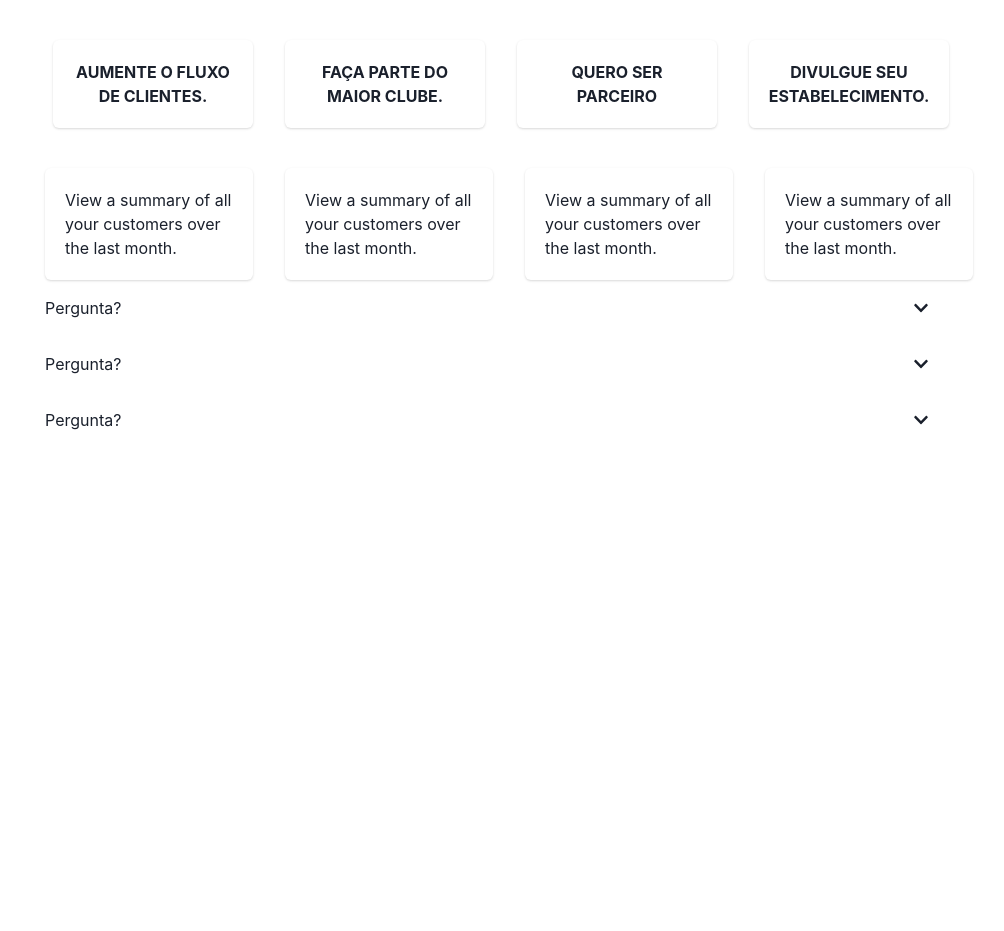
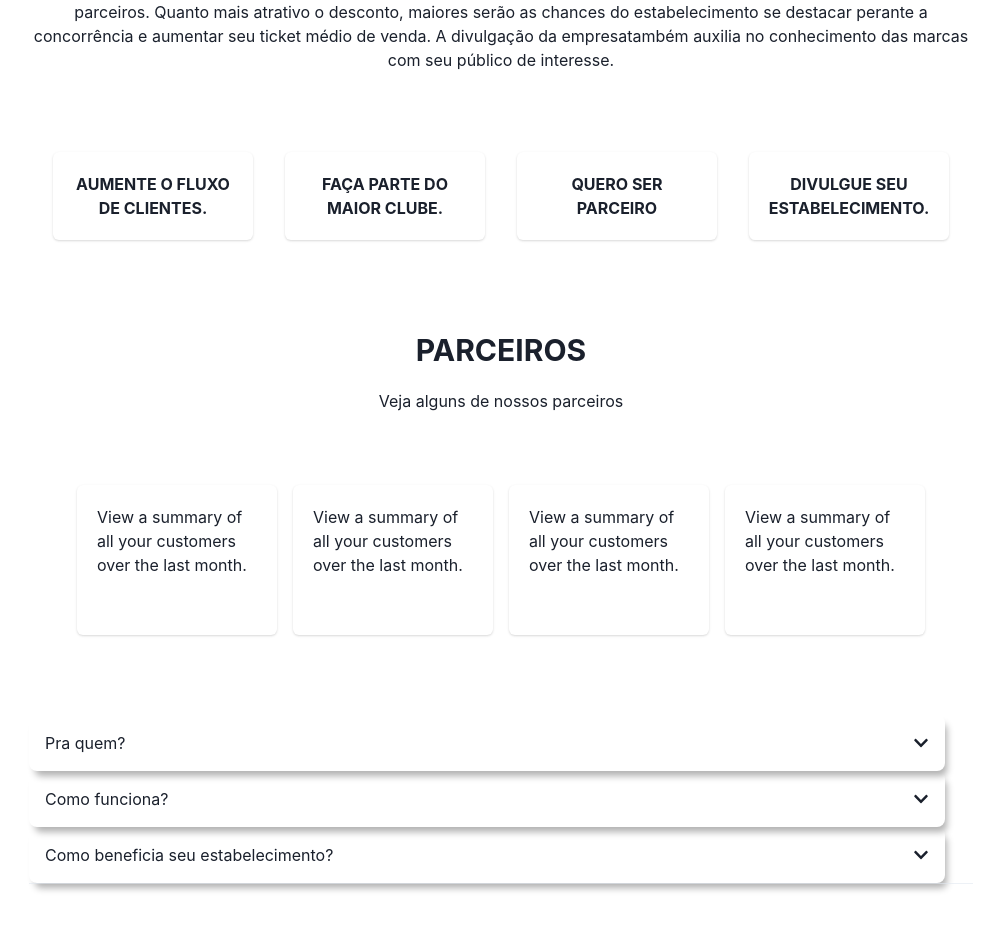
Before and after one commit to rafael346/landing-new-establishments, a Next.js app: page / in a window 1280 px wide. Shown: the part 667-1598 px from the top of the page, without its empty margins (11-1015 px from the left). Before the commit the page ends 1115 px from the top, so only its background shows below. Built offline with nearby package versions, Linux system fonts and the light colour scheme.

Commit message:
feat: customization final

```diff
--- a/src/app/page.tsx
+++ b/src/app/page.tsx
@@ -5,7 +5,7 @@ import Dropdown from "@/components/Dropdown";
 import Form from "@/components/Form";
 import NavMenu from "@/components/NavMenu";
 import PartnersView from "@/components/PartnersView";
-import { Divider, Flex, Text } from "@chakra-ui/react";
+import { Divider, Flex, Spacer, Text } from "@chakra-ui/react";
 import Image from 'next/image'
 
 
@@ -29,20 +29,26 @@ export default function Home() {
 
       <Form />
      <Divider />
-     <Text fontSize='4xl' alignSelf='center' my='10' fontWeight='bold'>A PARCERIA QUE SEU ESTABELECIMENTO PRECISA</Text>
+     <Text fontSize='4xl' alignSelf='center' mt='10' mb='4' fontWeight='bold'>A PARCERIA QUE SEU ESTABELECIMENTO PRECISA</Text>
+     <Text fontSize='md' textAlign='center' mb='10'>Com associados espalhados em diferentes regiões, isso formenta o aumento do fluxo de clientes nos estabelecimentos parceiros. Quanto mais atrativo o desconto, maiores serão as chances do estabelecimento se destacar perante a concorrência e aumentar seu ticket médio de venda. A divulgação da empresatambém auxilia no conhecimento das marcas com seu público de interesse.</Text>
       <Cards />
+      <Text fontSize='3xl' alignSelf='center' mt='10' mb='4' fontWeight='bold'>PARCEIROS</Text>
+      <Text fontSize='md' textAlign='center' mb='8'>Veja alguns de nossos parceiros</Text>
 
       <PartnersView />
 
-      <Dropdown title='Pergunta?'>
+      <Dropdown title='Pra quem?'>
         Resposta
       </Dropdown>
-      <Dropdown title='Pergunta?'>
+      <Dropdown title='Como funciona?'>
         Resposta
       </Dropdown>
-      <Dropdown title='Pergunta?'>
+      <Dropdown title='Como beneficia seu estabelecimento?'>
         Resposta
       </Dropdown>
+      <Divider />
+     <Flex height='20'/>
+
     </Flex>
   );
 }
--- a/src/components/Cards/index.tsx
+++ b/src/components/Cards/index.tsx
@@ -3,7 +3,7 @@ import React from 'react'
 
 export default function Cards() {
   return (
-    <SimpleGrid display='flex' justifyContent='center' spacing={4} templateColumns='repeat(auto-fill, minmax(200px, 1fr))' alignItems='center' >
+    <SimpleGrid display='flex' justifyContent='center' spacing={4} mb='12' templateColumns='repeat(auto-fill, minmax(200px, 1fr))' alignItems='center' >
     <Card mt='10' align='center' justify='center' cursor='pointer' maxWidth={200} _hover={{
       bgColor:'#48BB78',
       color: 'white'
--- a/src/components/Dropdown/styles.module.scss
+++ b/src/components/Dropdown/styles.module.scss
@@ -6,9 +6,10 @@
     align-items: flex-start;
     padding: 16px;
     gap: 16px;
-    isolation: isolate;
-    z-index: 0;
 
+    box-shadow: 4px 7px 7px -2px rgba(0,0,0,0.31);
+    -webkit-box-shadow: 4px 7px 7px -2px rgba(0,0,0,0.31);
+    -moz-box-shadow: 4px 7px 7px -2px rgba(0,0,0,0.31);
     width: 97%;
     background: var(--basic-white);
 
--- a/src/components/PartnersView/index.tsx
+++ b/src/components/PartnersView/index.tsx
@@ -6,8 +6,8 @@ export default function PartnersView() {
 
 
   return (
-    <SimpleGrid spacing={4} templateColumns='repeat(auto-fill, minmax(200px, 1fr))'>
-    <Card mt='10' ml='4' _hover={{
+    <SimpleGrid display='flex' justifyContent='center' spacing={4} mb='20' templateColumns='repeat(auto-fill, minmax(200px, 1fr))' alignItems='center'>
+    <Card mt='10' align='center' justify='center' cursor='pointer' maxWidth={200} height={150} _hover={{
       bgColor:'#48BB78',
       color: 'white'
     }}>
@@ -15,7 +15,7 @@ export default function PartnersView() {
         <Text>View a summary of all your customers over the last month.</Text>
       </CardBody>
     </Card>
-    <Card mt='10' ml='4' _hover={{
+    <Card mt='10' align='center' justify='center' cursor='pointer' maxWidth={200} height={150} _hover={{
       bgColor:'#48BB78',
       color: 'white'
     }}>
@@ -23,16 +23,15 @@ export default function PartnersView() {
         <Text>View a summary of all your customers over the last month.</Text>
       </CardBody>
     </Card>
-    <Card mt='10' ml='4' _hover={{
+    <Card mt='10' align='center' justify='center' cursor='pointer' maxWidth={200} height={150} _hover={{
       bgColor:'#48BB78',
-      color: 'white',
-
+      color: 'white'
     }}>
       <CardBody>
         <Text>View a summary of all your customers over the last month.</Text>
       </CardBody>
     </Card>
-    <Card mt='10' ml='4' _hover={{
+    <Card mt='10' align='center' justify='center' cursor='pointer' maxWidth={200} height={150} _hover={{
       bgColor:'#48BB78',
       color: 'white'
     }}>
```
